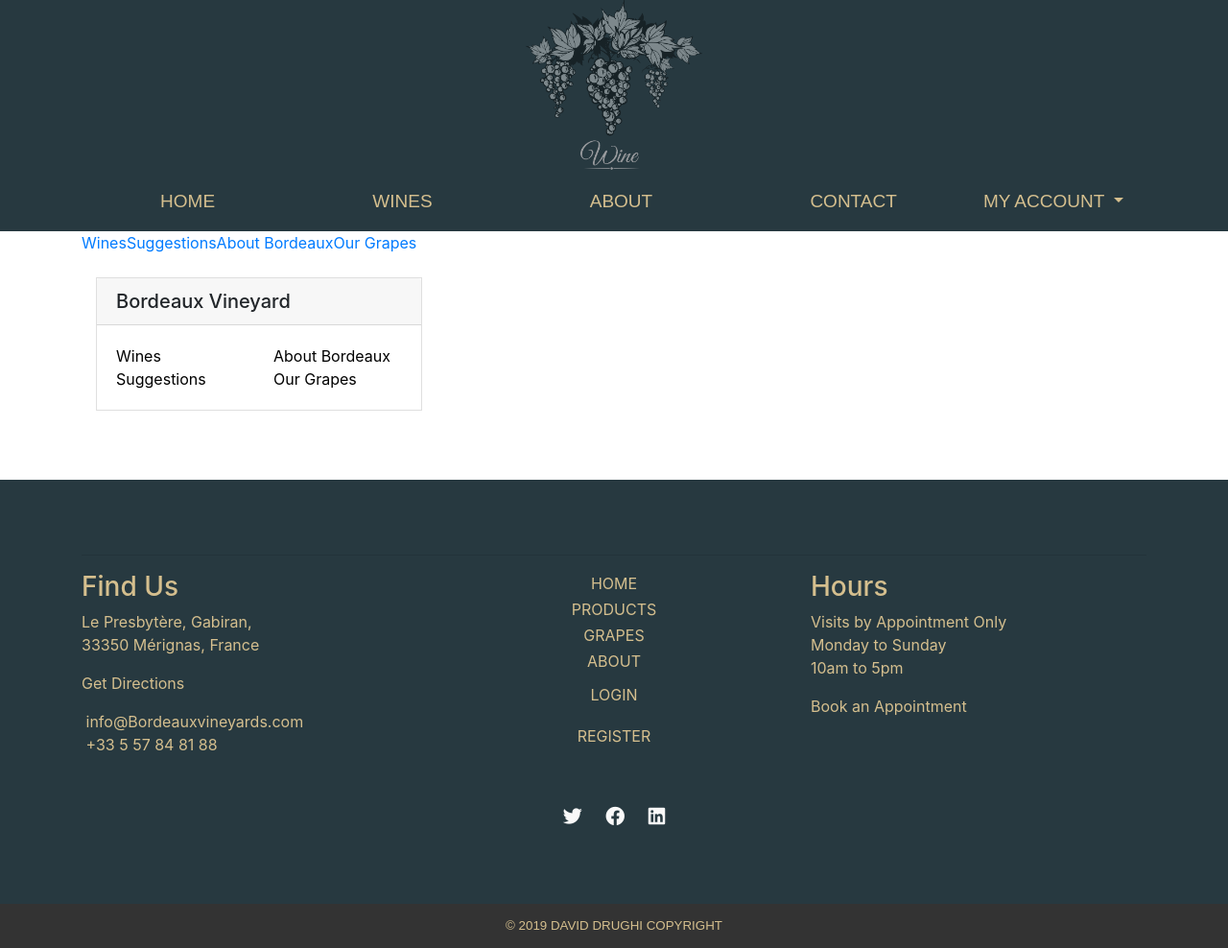
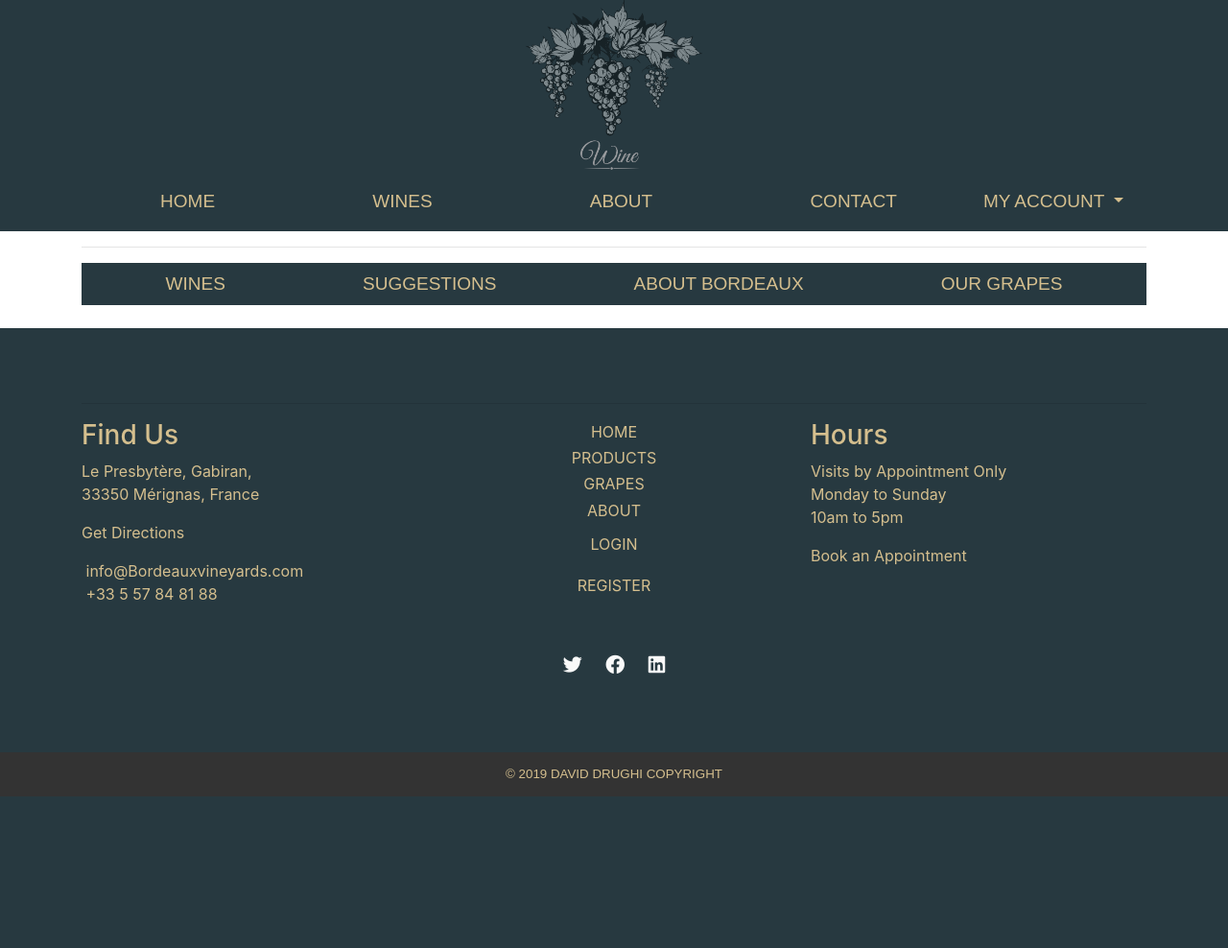
Before and after one commit to DavidColds/ecommerce, a Django app: page /posts/ in a window 1280 px wide. Shown: the whole page at 96% size. After the commit the page ends 830 px from the top, so only its background shows below. Run offline with Django 3.2, Linux system fonts and the light colour scheme; tables that the repository leaves empty hold one stand-in row (values such as "Sample post"); some libraries are stand-ins or nearby versions; some web fonts are replaced.

Commit message:
added styling and navbar to the grapes pages

```diff
--- a/posts/templates/blogposts.html
+++ b/posts/templates/blogposts.html
@@ -2,80 +2,49 @@
 {% block content %}
 
 <div class="container">
+  <hr>
   <!-- Sidebar Widgets Column -->
-<nav class="nav">
-    <li class="nav-item ">
+  <nav class="navbar navbar-expand-lg navbar-dark primary-color">
+    <button class="navbar-toggler" type="button" data-toggle="collapse" data-target="#navbarNav" aria-controls="navbarNav" aria-expanded="false" aria-label="Toggle navigation">
+      <span class="navbar-toggler-icon"></span>
+    </button>
+    <div class="collapse navbar-collapse" id="navbarNav">
+      <ul class="navbar-nav nav-fill w-100">
+        <li class="nav-item">
           <a href="{% url 'all_products2' %}"> Wines </a>
         </li>
-
-      <li class="nav-item ">
-          <a href="{% url 'get_suggestions' %}">Suggestions</a>
+        <li class="nav-item">
+          <a href="{% url 'get_suggestions' %}"> Suggestions</a>
         </li>
-
-        <li class="nav-item ">
+        <li class="nav-item">
           <a href="{% url 'about' %}"> About Bordeaux </a>
         </li>
-
-          <li class="nav-item ">
-              <a href="{% url 'get_posts' %}"> Our Grapes</a>
-            </li>
-
-</nav>
-
-
-
-<div class="col-md-4">
-    <div class="card my-4 rounded-0">
-      <h5 class="card-header">Bordeaux Vineyard</h5>
-      <div class="card-body sidebar">
-        <div class="row">
-          <div class="col-lg-6">
-            <ul class="list-unstyled mb-0">
-              <li>
-                <a href="{% url 'all_products2' %}"> Wines </a>
-              </li>
-              <li>
-                <a href="{% url 'get_suggestions' %}">Suggestions</a>
-              </li>
-            </ul>
-          </div>
-          <div class="col-lg-6">
-            <ul class="list-unstyled mb-0">
-              <li>
-                <a href="{% url 'about' %}"> About Bordeaux </a>
-              </li>
-              <li>
+        <li class="nav-item">
           <a href="{% url 'get_posts' %}"> Our Grapes</a>
         </li>
       </ul>
     </div>
+  </nav>
+  <br>
+  <div class="card-deck ">
+    {% for post in posts|slice:":4" %}
+    <div class="col-lg-3 col-md-6 col-xs-12 header-first text-center mx-auto">
+      <div class="card border-0 text-center">
+
+        <a href="{% url 'post_detail' post.id %}" class="image-blogpost-link">
+
+          <img src="{{MEDIA_URL}}{{post.image}}" class="img-fluid pb-4"></a>
+        <div class="block3-txt">
+          <h5 class="">
+            <a href="{% url 'post_detail' post.id %}" class="title-product-link">{{ post.title }}</a>
+          </h5>
+          <p class="s-text8">
+            {{ post.content|truncatewords:10 }}
+          </p>
         </div>
       </div>
     </div>
-</div>
-
-
-
-        <div class="row">
-        <!-- Blog Posts Column -->
-              <div class="col-lg-8 mb-5">
-                  {% for post in posts %}
-                    <h1 class="mt-4">{{ post.title }}</h1>
-                    <hr>
-
-                    <p> {{ post.published_date }} </p>
-                    <img class="img-fluid" src="/media/{{ post.image }}">
-                    <hr>
-
-                    <p class="lead">{{ post.content|truncatewords:30 }}</p>
-                    <p><a href="{% url 'post_detail' post.id %}"  class="btn btn-dark rounded-0">Read more</a></p>
-                    <div class="mb-5"></div>
     {% endfor %}
   </div>
-
 </div>
-    </div>
-
-
-
 {% endblock %}
```
Also changed, not shown: posts/templates/postdetail.html (+22 -44 lines). Lines whose indentation alone changed are shown as unchanged.
